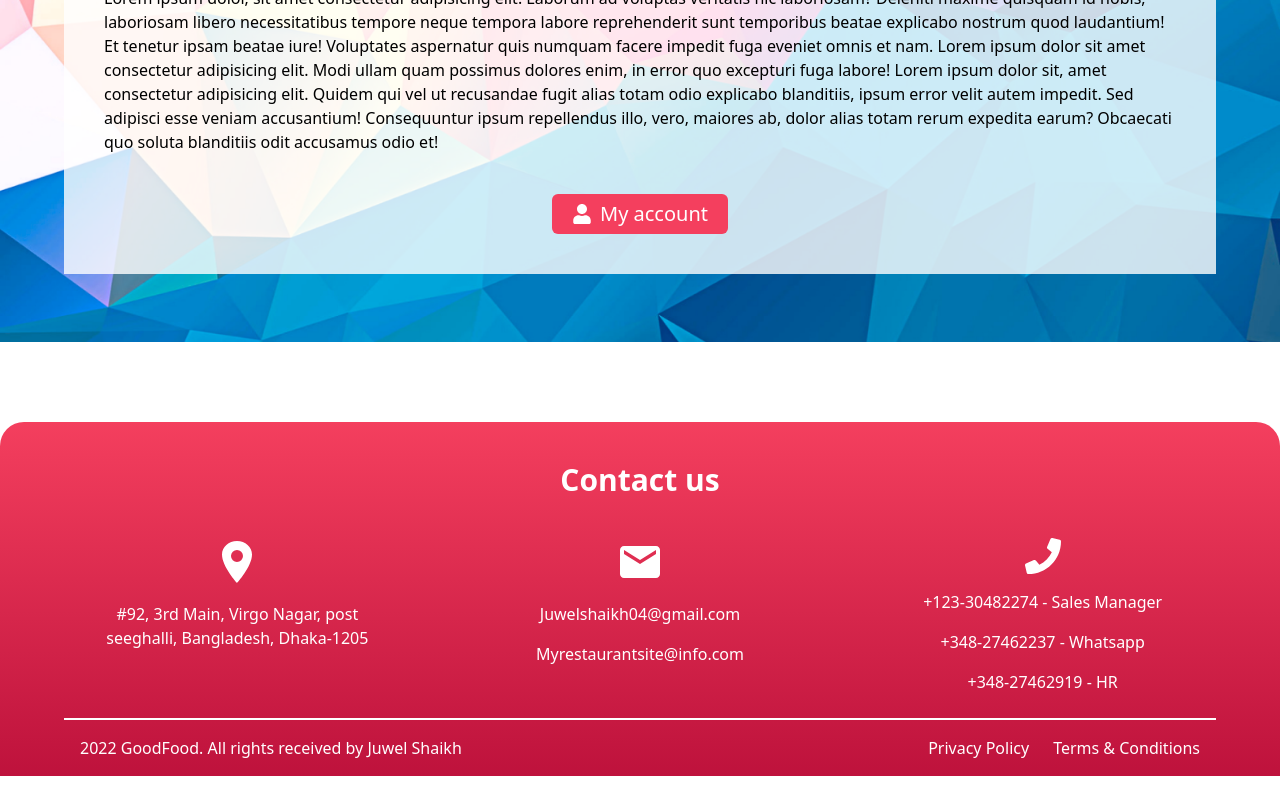
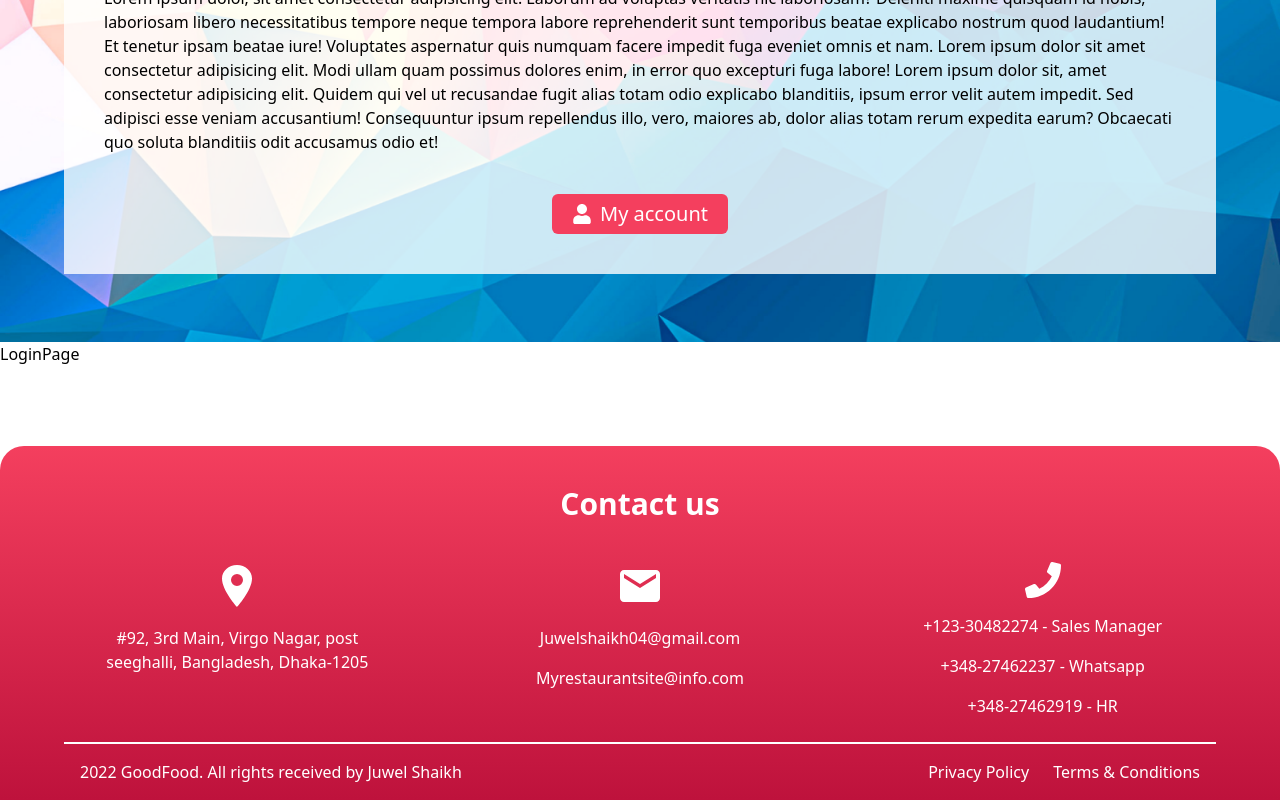
Before and after one commit to JuwelShaikh/restaurant-site, a React (Vite) app: page / in a window 1280 px wide. Shown: the part 2140-2940 px from the top of the page. Before the commit the page ends 2916 px from the top, so only its background shows below. Built offline with nearby package versions, Linux system fonts and the light colour scheme; a web font is replaced by a local one.

Commit message:
Log in popup

```diff
--- a/src/App.jsx
+++ b/src/App.jsx
@@ -2,6 +2,7 @@
 import Banner from "./Components/Banner/Banner"
 import Footer from "./Components/Footer/Footer"
 import Hero from "./Components/Hero/Hero"
+import LoginPage from "./Components/Login page/LoginPage"
 import Navbar from "./Components/Navbar/Navbar"
 import WhyChoose from "./Components/WhyChoose/WhyChoose"
 
@@ -14,6 +15,7 @@
       <WhyChoose/>
       <Banner/>
       <About/>
+      <LoginPage/>
       <Footer/>
     </div>
   )
--- /dev/null
+++ b/src/Components/Login page/LoginPage.jsx
@@ -0,0 +1,9 @@
+import React from 'react'
+
+const LoginPage = () => {
+  return (
+    <div>LoginPage</div>
+  )
+}
+
+export default LoginPage
```
